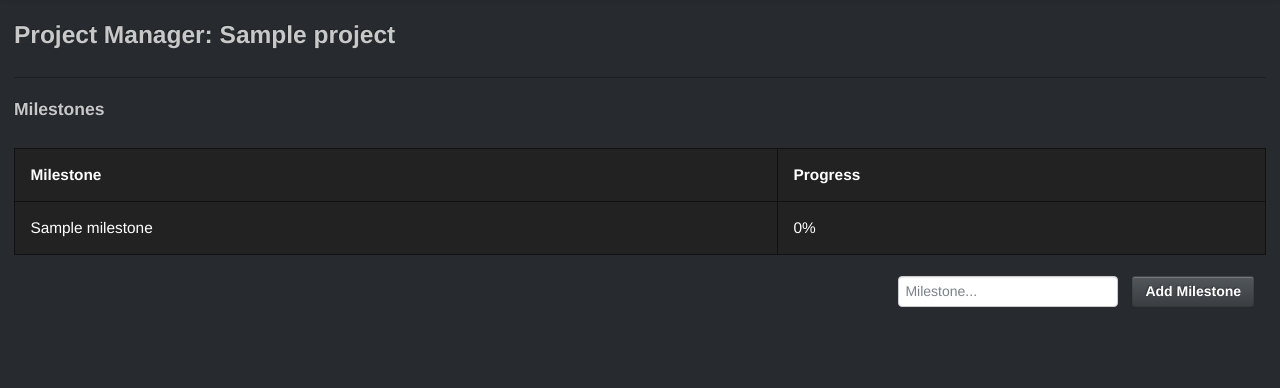
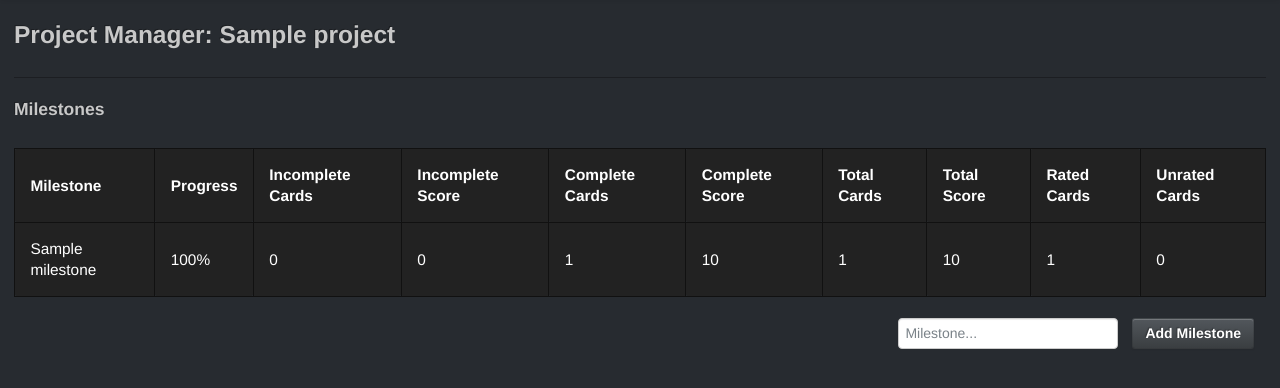
Before and after one commit to roeske/codecolab, a Flask app: template templates/project_manage.html in a window 1280 px wide. Shown: the part 42-430 px from the top of the page. Run offline with Flask 2, Linux system fonts and the light colour scheme; tables that the repository leaves empty hold one stand-in row (values such as "Sample post"); the template is opened without the code that fills it: values that come from a table or form of the project are taken from there, most other values are stand-ins (such as "Sample title", 1, 10 or a date in 2020); grey boxes marked "Sample" are stand-in pictures; some libraries are stand-ins or nearby versions.

Commit message:
As a client, I should be able to view the progress of milestones.

```diff
--- a/app.py
+++ b/app.py
@@ -9,6 +9,7 @@ from flaskext import uploads
 from functools import wraps
 from sqlalchemy import and_
 from md5 import md5
+
 
 app = models.app
 
@@ -872,6 +873,7 @@ def project_manage(project_name=None, **kwargs):
     This view should allow project owners to create milestones, and
     view progress.
     """
+
     return cc_render_template("project_manage.html", **kwargs)
 
 
--- a/models.py
+++ b/models.py
@@ -82,19 +82,99 @@ class Milestone(db.Model, DictSerializable):
 
 
     @property
-    def progress(self):
+    def stats(self):
         """
-        STUB:
-        Progress is the percentage of points belonging to associated cards
-        marked complete.
+        Gather some basic metrics on what has been done.
+
+        * 'progress' -- This is the percentage of completed points.
+                        Unrated cards are not included in the score.
+
+                        Additionally, cards not associated with a milestone,
+                        cannot be included in the score. So, negligence in
+                        associating your cards with milestones will effect
+                        the usefulness of this metric.
+
+                        Best practice will be to associate all your cards
+                        with a milestone.
+
+        * 'incomplete_cards' -- Count of cards that have not been marked
+                                as complete for this milestone.
+
+        * 'incomplete_score' -- Total amount of points assigned to incomplete
+                                cards. Again, unrated cards cannot be included.
+
+        * 'complete_cards'   -- Count of cards that have been marked as
+                                complete for this milestone.
+
+        * 'complete_score'   -- Of cards that have been marked complete, the
+                                total of all 'score' values. Again, unscored
+                                cards are not included (They're 0 by default,
+                                which in our system means 'unrated')
+
+        * 'total_cards'      -- Total # of cards assigned to this milestone.
+
+        * 'total_score'      -- Total # of points from assigned cards. Unscored
+                                counts for 0.
+
+        * 'rated_cards'      -- Count of cards that have been rated.
+
+        * 'unrated_cards'    -- Count of cards that have not been rated.
         """
+
         progress = 0
-        return progress
+        incomplete_cards = 0
+        incomplete_score = 0
+        complete_cards = 0
+        complete_score = 0
+        total_cards = len(self.cards)
+        total_score = 0
+        rated_cards = 0
+        unrated_cards = 0
 
+        for card in self.cards:
+            if card.is_completed:
+                complete_cards += 1
+                complete_score += card.score
+            else:
+                incomplete_cards += 1
+                incomplete_score += card.score
+
+            if card.score == 0:
+                unrated_cards += 1
+            else:
+                rated_cards += 1
+
+            total_score += card.score
+
+        if total_score == 0:
+            progress = 0
+        else:
+            progress = float(complete_score) / float(total_score)
+
+        progress = "%d%%" % (round(progress, 2) * 100)
+
+        return [self.name, progress, incomplete_cards, incomplete_score,
+                complete_cards, complete_score, total_cards, total_score,
+                rated_cards, unrated_cards]
 
     @property
-    def progress_human(self):
-        return "%d%%" % self.progress
+    def stat_names(self):
+        return ["Milestone", "Progress", "Incomplete Cards",
+                "Incomplete Score", "Complete Cards", "Complete Score",
+                "Total Cards", "Total Score", "Rated Cards", "Unrated Cards"]
+
+    @property
+    def stat_tooltips(self):
+        return ["Name of goal",
+                "Percentage of completed points.",
+                "# of cards that have not been marked as complete",
+                "Total points of cards not marked complete",
+                "# of cards marked complete",
+                "Total points of all cards marked complete",
+                "Total # of cards assigned to this milestone.",
+                "Total number of points for all assigned cards",
+                "# of cards that have been rated",
+                "# of cards that have not been rated."]
 
 
 class Pile(db.Model, DictSerializable):
--- a/templates/project_manage.html
+++ b/templates/project_manage.html
@@ -13,7 +13,8 @@
         <link rel="stylesheet" href="http://code.jquery.com/ui/1.10.0/themes/base/jquery-ui.css" />
         <link rel="stylesheet" href="/css/app.css" type="text/css" />
         <link rel="stylesheet" href="/css/project_manage.css" type="text/css" />
-        <link href="/css/bootstrap_slate.css" rel="stylesheet" />
+        <link href="/css/bootstrap_slate.css" rel="stylesheet" type="text/css" />
+        <link href="/css/custom_tooltip.css" rel="stylesheet" type="text/css" />
 
         <script type="text/javascript" src="http://code.jquery.com/jquery-latest.js"></script>
         <script type="text/javascript" src="http://code.jquery.com/ui/1.10.0/jquery-ui.js"></script>
@@ -22,7 +23,21 @@
         <!-- Begin application code -->
         <script type="text/javascript">
 // Run this code when the DOM is ready.
-$(document).ready(function() {
+$(function() {
+    $(document).tooltip({
+      position: {
+        my: "left bottom-20",
+        at: "left top",
+        using: function(position, feedback) {
+          $(this).css(position);
+          $("<div>")
+            .addClass("arrow" )
+            .addClass(feedback.vertical)
+            .addClass(feedback.horizontal)
+            .appendTo(this)
+        }
+      }
+    })
 })
 ///////////////////////////////////////
         </script>
@@ -55,17 +70,29 @@ $(document).ready(function() {
             </div>
             <div id="milestones_container">
                 <h4>Milestones</h4>
+
                 <table id="milestones">
+                <!-- loop through each milestone -->
+                {% for milestone in project.milestones %}
+
+                    <!-- print the table header -->
+                    {% if loop.first %}
+                        {% set i = 0 %}
+                        {% for name in milestone.stat_names %}
+                            <th title="{{ milestone.stat_tooltips[i] }}">
+                                {{ name }}
+                            </th>
+                            {% set i = i + 1 %}
+                        {% endfor %}
+                    {% endif %}
+
                     <tr>
-                        <th>Milestone</th>
-                        <th>Progress</th>
-                    </tr>
-                {% for milestone in project.milestones %}
-                    <tr>
-                        <td>{{ milestone.name }}</td>
-                        <td>{{ milestone.progress_human }}</td>
+                        {% for stat in milestone.stats %}
+                            <td>{{ stat }}</td>
+                        {% endfor %}
                     </tr>
                 {% endfor %}
+
                 </table>
 
                 <form action="/project/{{ project.name }}/milestones/add"
--- a/templates/project_selection.html
+++ b/templates/project_selection.html
@@ -22,10 +22,15 @@
         <script type="text/javascript">
 // Run this code when the DOM is ready.
 $(document).ready(function() {
+
+
 })
 ///////////////////////////////////////
         </script>
         <!-- End application code -->
+
+
+
     </head>
     <body>
         <div class="navbar">
```
Also changed, not shown: static/css/custom_tooltip.css (added, +51 -0 lines).
